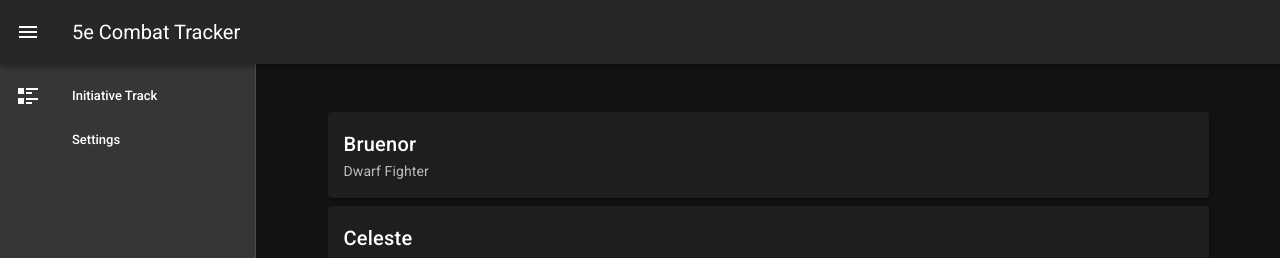
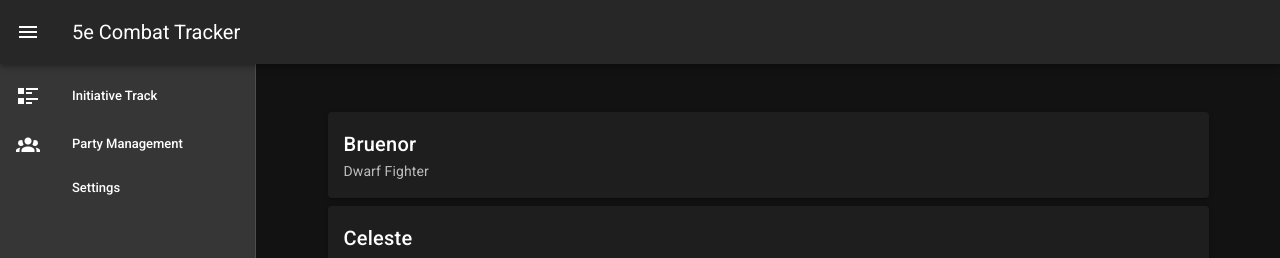
Before and after one commit to moonpies27/init-tracker, a Vue app: page /#/ in a window 1280 px wide. Shown: the top 258 px of the page. Built offline with nearby package versions, Linux system fonts and the light colour scheme.

Commit message:
Started implementing mutations for changing between navigator selections.

```diff
--- a/src/components/Navigator.vue
+++ b/src/components/Navigator.vue
@@ -6,7 +6,12 @@
         clipped
       >
         <v-list dense>
-          <v-list-item link v-for="menuOpt in menuOptions" :key="menuOpt.index">
+          <v-list-item
+            link
+            v-for="(menuOpt, index) in menuOptions"
+            :key="index"
+            @click="setNavigatorChosenId(menuOpt.id)"
+          >
             <v-list-item-action>
               <v-icon>{{ menuOpt.icon }}</v-icon>
             </v-list-item-action>
@@ -37,6 +42,11 @@ export default {
     menuOptions () {
       return this.$store.state.menuOptions
     }
+  },
+  methods: {
+    setNavigatorChosenId (id) {
+      this.$store.commit('setNavigatorChosenId', id)
+    }
   }
 }
 </script>
--- a/src/store/index.js
+++ b/src/store/index.js
@@ -1,13 +1,13 @@
 import Vue from 'vue'
 import Vuex from 'vuex'
 import state from './state.js'
+import mutations from './mutations.js'
 
 Vue.use(Vuex)
 
 export default new Vuex.Store({
   state,
-  mutations: {
-  },
+  mutations,
   actions: {
   },
   modules: {
--- /dev/null
+++ b/src/store/mutations.js
@@ -0,0 +1,7 @@
+export default {
+  setNavigatorChosenId (state, id) {
+    if (typeof id === 'number') {
+      state.navigatorChosenId = id
+    }
+  }
+}
--- a/src/store/state.js
+++ b/src/store/state.js
@@ -27,6 +27,8 @@ export default {
   ],
   menuOptions: [
     { id: 0, title: 'Initiative Track', icon: 'mdi-format-list-text' },
-    { id: 1, title: 'Settings', icon: 'mdi-settings' }
-  ]
+    { id: 1, title: 'Party Management', icon: 'mdi-account-group' },
+    { id: 2, title: 'Settings', icon: 'mdi-settings' }
+  ],
+  navigatorChosenId: 0
 }
```
